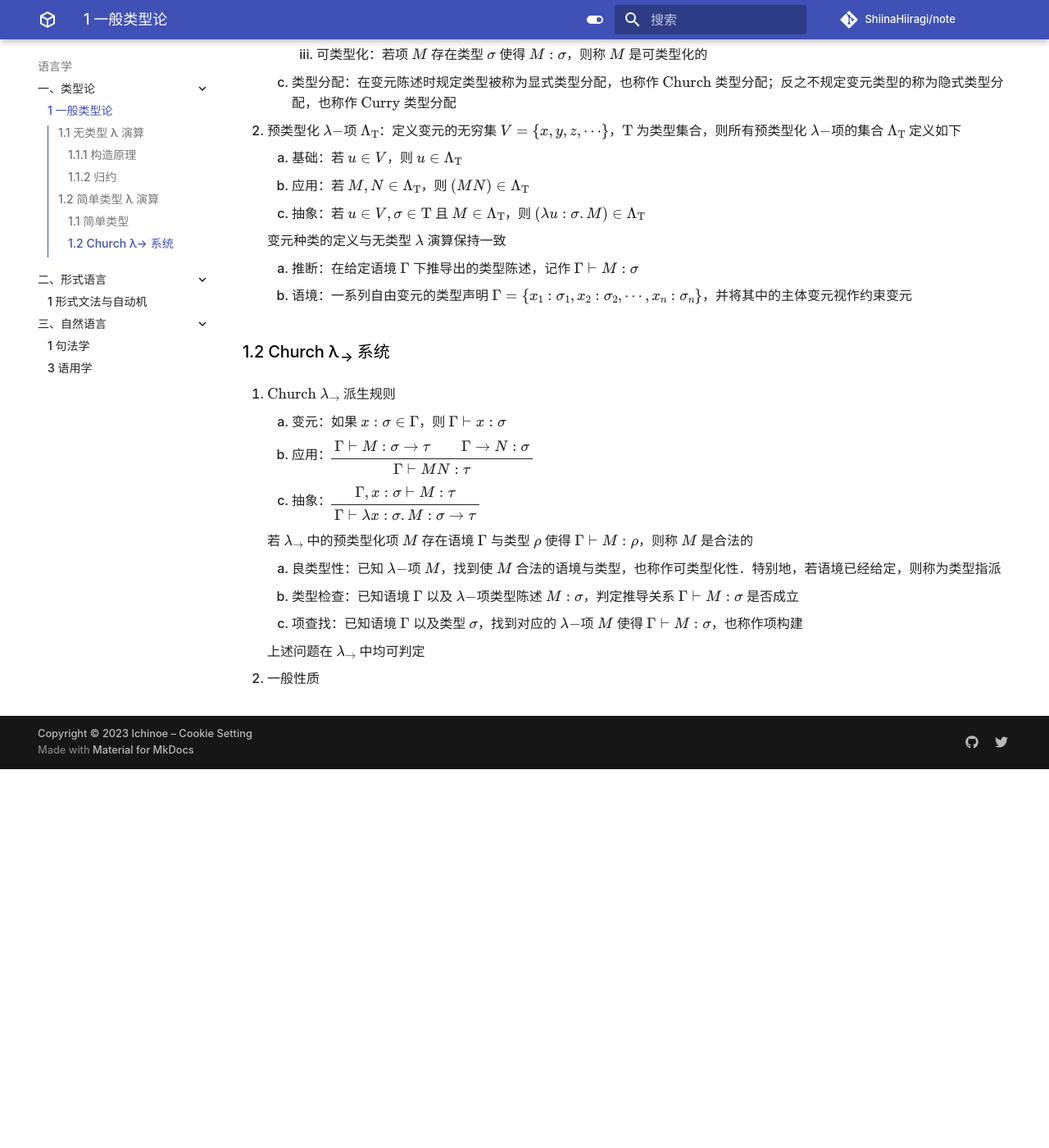
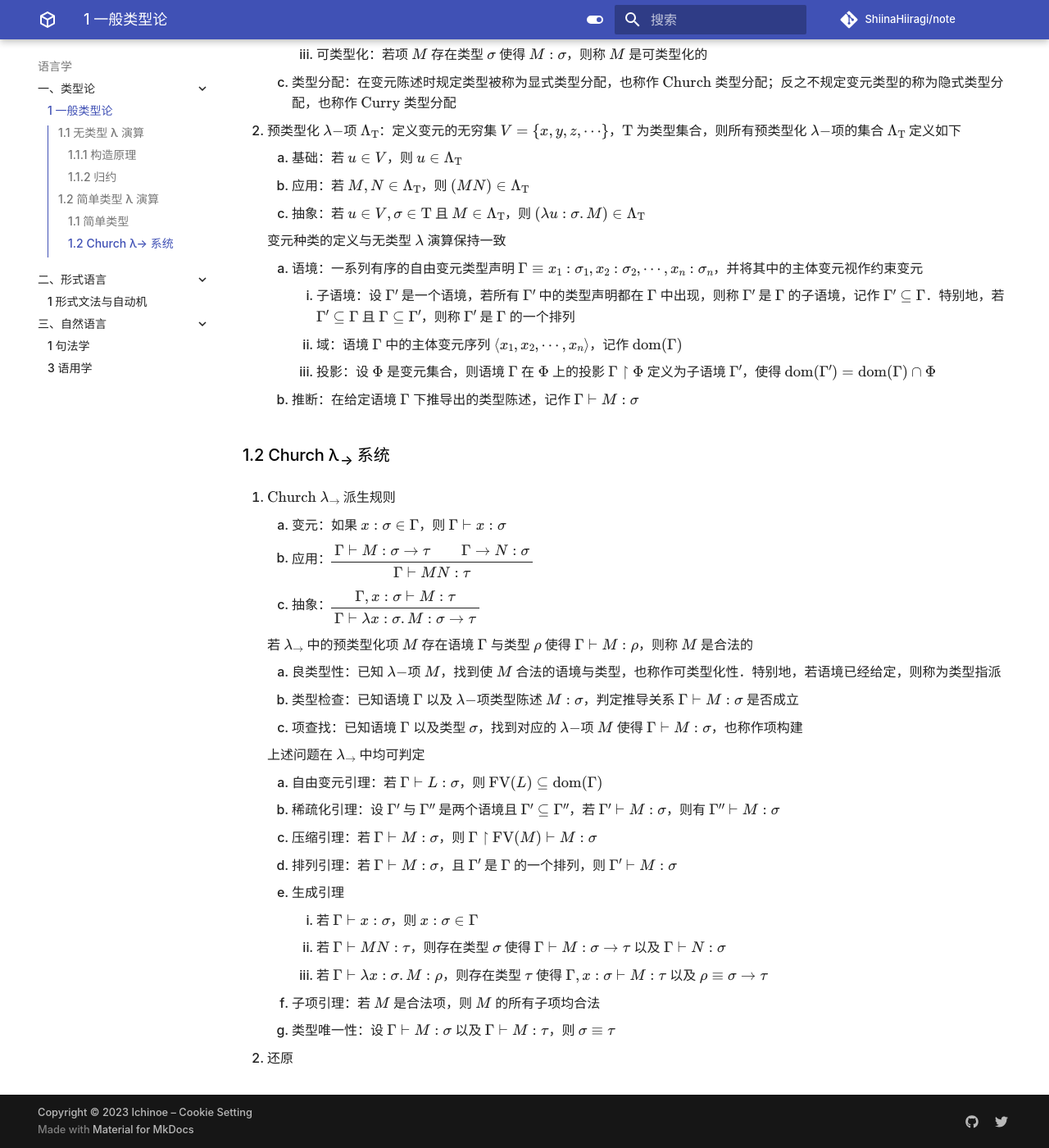
Before and after one commit to ShiinaHiiragi/note, an MkDocs documentation site: the page built from docs/lang/type/gen.md, in a window 1280 px wide and 1400 px high, scrolled down 3485 px. Shown: the whole window at 82% size. Built offline with MkDocs 1.6.1 and Material for MkDocs 9.7.7, drawn with Linux system fonts in a browser that asks for light colours; comment, search, counter and statistics services are not loaded; before the commit the page ends 4423 px from its top, so only the background shows below that.

Commit message:
stage 2.10

```diff
--- a/docs/lang/type/gen.md
+++ b/docs/lang/type/gen.md
@@ -123,8 +123,11 @@
 
     变元种类的定义与无类型 $\lambda$ 演算保持一致
 
-    1. 推断：在给定语境 $\Gamma$ 下推导出的类型陈述，记作 $\Gamma \vdash M: \sigma$
-    2. 语境：一系列自由变元的类型声明 $\Gamma = \{x_1: \sigma_1, x_2: \sigma_2, \cdots, x_n: \sigma_n\}$，并将其中的主体变元视作约束变元
+    1. 语境：一系列有序的自由变元类型声明 $\Gamma \equiv x_1: \sigma_1, x_2: \sigma_2, \cdots, x_n: \sigma_n$，并将其中的主体变元视作约束变元
+        1. 子语境：设 $\Gamma'$ 是一个语境，若所有 $\Gamma'$ 中的类型声明都在 $\Gamma$ 中出现，则称 $\Gamma'$ 是 $\Gamma$ 的子语境，记作 $\Gamma' \subseteq \Gamma$．特别地，若 $\Gamma' \subseteq \Gamma$ 且 $\Gamma \subseteq \Gamma'$，则称 $\Gamma'$ 是 $\Gamma$ 的一个排列
+        2. 域：语境 $\Gamma$ 中的主体变元序列 $\left<x_1, x_2, \cdots, x_n\right>$，记作 $\mathrm{dom}(\Gamma)$
+        3. 投影：设 $\Phi$ 是变元集合，则语境 $\Gamma$ 在 $\Phi$ 上的投影 $\Gamma \upharpoonright \Phi$ 定义为子语境 $\Gamma'$，使得 $\mathrm{dom}(\Gamma') = \mathrm{dom}(\Gamma) \cap \Phi$
+    2. 推断：在给定语境 $\Gamma$ 下推导出的类型陈述，记作 $\Gamma \vdash M: \sigma$
 
 ### 1.2 Church λ<sub>→</sub> 系统
 1. $\text{Church }\lambda_{\to}$ 派生规则
@@ -140,4 +143,15 @@
 
     上述问题在 $\lambda_{\to}$ 中均可判定
 
-2. 一般性质
+    1. 自由变元引理：若 $\Gamma \vdash L: \sigma$，则 $\mathrm{FV}(L) \subseteq \mathrm{dom}(\Gamma)$
+    2. 稀疏化引理：设 $\Gamma'$ 与 $\Gamma''$ 是两个语境且 $\Gamma' \subseteq \Gamma''$，若 $\Gamma' \vdash M: \sigma$，则有 $\Gamma'' \vdash M: \sigma$
+    3. 压缩引理：若 $\Gamma \vdash M: \sigma$，则 $\Gamma \upharpoonright \mathrm{FV}(M) \vdash M: \sigma$
+    4. 排列引理：若 $\Gamma \vdash M: \sigma$，且 $\Gamma'$ 是 $\Gamma$ 的一个排列，则 $\Gamma' \vdash M: \sigma$
+    5. 生成引理
+        1. 若 $\Gamma \vdash x: \sigma$，则 $x: \sigma \in \Gamma$
+        2. 若 $\Gamma \vdash MN: \tau$，则存在类型 $\sigma$ 使得 $\Gamma \vdash M: \sigma \to \tau$ 以及 $\Gamma \vdash N: \sigma$
+        3. 若 $\Gamma \vdash \lambda x: \sigma.M: \rho$，则存在类型 $\tau$ 使得 $\Gamma, x: \sigma \vdash M: \tau$ 以及 $\rho \equiv \sigma \to \tau$
+    6. 子项引理：若 $M$ 是合法项，则 $M$ 的所有子项均合法
+    7. 类型唯一性：设 $\Gamma \vdash M: \sigma$ 以及 $\Gamma \vdash M: \tau$，则 $\sigma \equiv \tau$
+
+2. 还原
```
Also changed, not shown: docs/lang/type/trans.md (+7 -0 lines).
